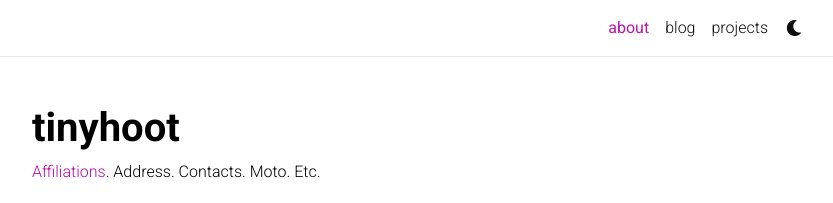
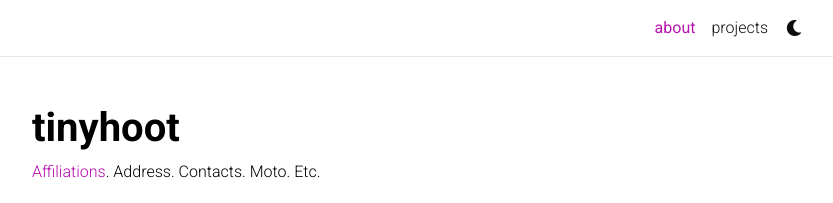
Before and after one commit to tinyhoot/tinyhoot.github.io, a Jekyll site: the page built from _pages/about.md, in a window 1280 px wide. Shown: the top 203 px of the page, without its empty margins (223-1056 px from the left). Built offline with Jekyll 4.4.1, drawn with Linux system fonts in a browser that asks for light colours; comment, search, counter and statistics services are not loaded; a style sheet for code colours, icons or effects is not loaded.

Commit message:
Remove blog.

```diff
--- a/_config.yml
+++ b/_config.yml
@@ -8,7 +8,7 @@ middle_name:
 last_name:
 email:
 description: > # the ">" symbol means to ignore newlines until "footer_text:"
-  A simple, whitespace theme for academics. Based on [*folio](https://github.com/bogoli/-folio) design.
+  tinyhoot's personal website. Based on [*folio](https://github.com/bogoli/-folio) design.
 footer_text: >
   Powered by <a href="https://jekyllrb.com/" target="_blank">Jekyll</a> with <a href="https://github.com/alshedivat/al-folio">al-folio</a> theme.
   Hosted by <a href="https://pages.github.com/" target="_blank">GitHub Pages</a>.
@@ -83,7 +83,7 @@ panelbear_analytics:  # panelbear analytics site ID (format: XXXXXXXXX)
 # -----------------------------------------------------------------------------
 
 blog_name: al-folio # blog_name will be displayed in your blog page
-blog_nav_title: blog # your blog must have a title for it to be displayed in the nav bar
+blog_nav_title:  # your blog must have a title for it to be displayed in the nav bar
 blog_description: a simple whitespace theme for academics
 permalink: /blog/:year/:title/
 
```
